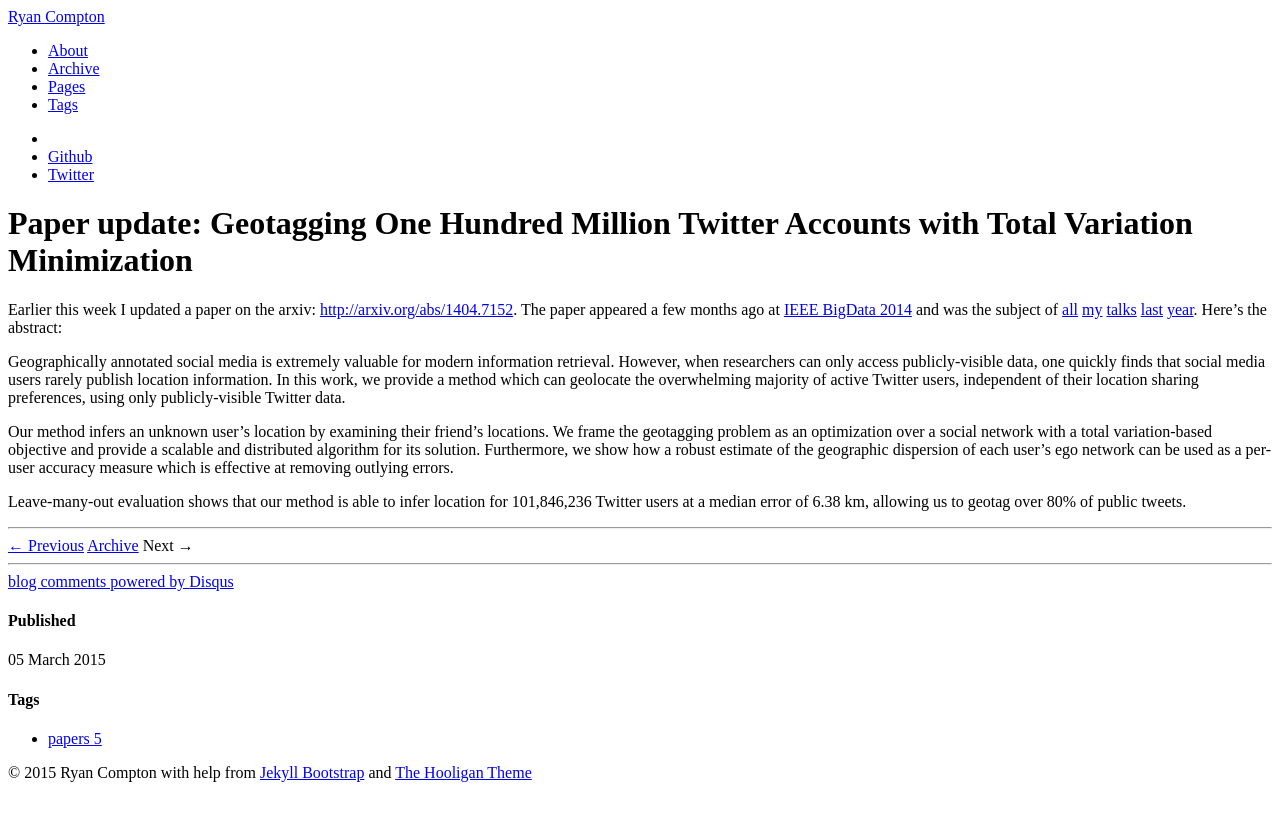
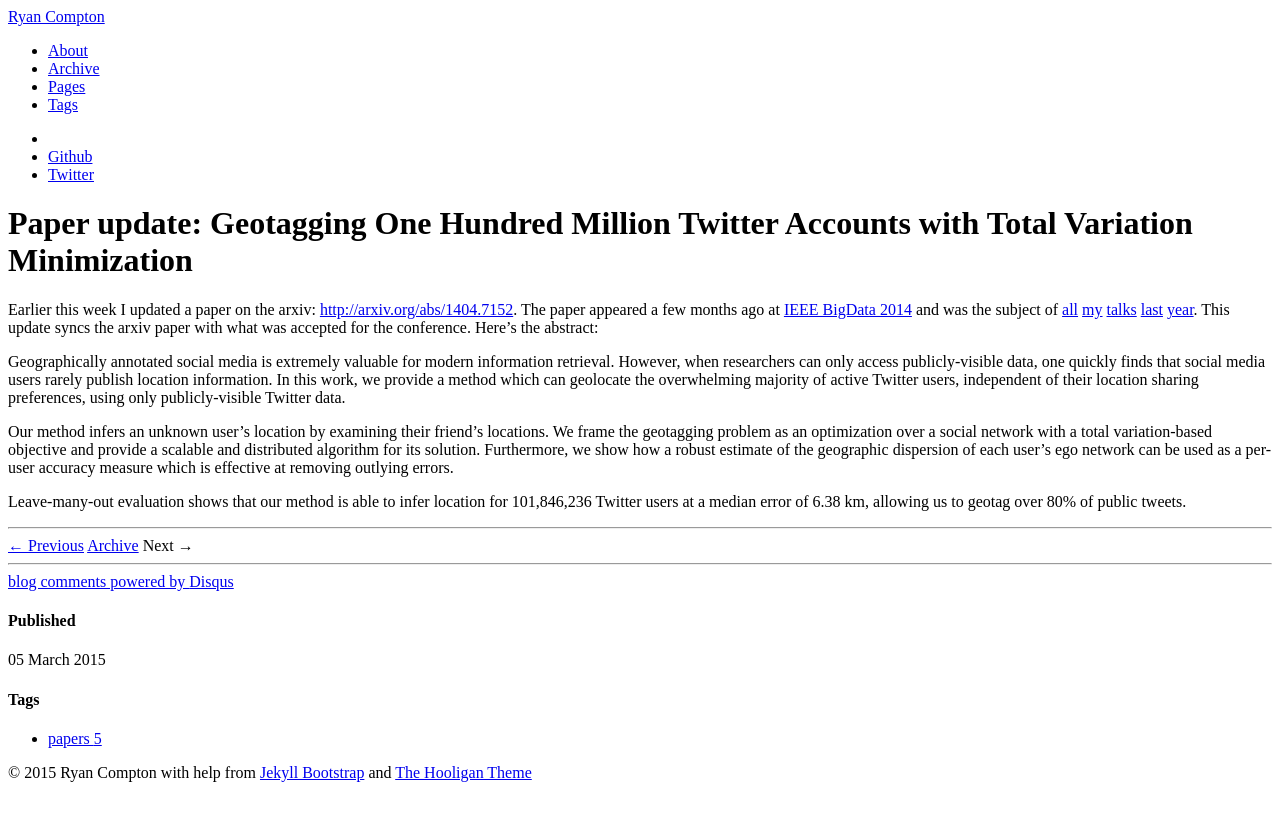
Before and after one commit to rcompton/ryancompton.net, a Jekyll site: the page built from _posts/2015-03-05-paper-update-geotagging-one-hundred-million-twitter-accounts-with-total-variation-minimization.md, in a window 1280 px wide. Shown: the top 821 px of the page. Built offline with Jekyll 4.4.1, drawn with Linux system fonts in a browser that asks for light colours; nearby versions of some CDN libraries; comment, search, counter and statistics services are not loaded.

Commit message:
geo paper update

```diff
--- a/_posts/2015-03-05-paper-update-geotagging-one-hundred-million-twitter-accounts-with-total-variation-minimization.md
+++ b/_posts/2015-03-05-paper-update-geotagging-one-hundred-million-twitter-accounts-with-total-variation-minimization.md
@@ -11,7 +11,7 @@ Earlier this week I updated a paper on the arxiv: [http://arxiv.org/abs/1404.715
 ) [my](http://calendar.ics.uci.edu/event.php?calendar=1&category=&event=1386&date=2015-01-16) [talks](http://wwwcontent.cs.ucr.edu/department/eventlookup/491
 ) [last](http://myweb.lmu.edu/yma/LMUMathSeminar.htm
 ) [year](http://web.csulb.edu/depts/math/?q=node/36
-).  Here's the abstract:
+).  This update syncs the arxiv paper with what was accepted for the conference. Here's the abstract:
 
 Geographically annotated social media is extremely valuable for modern information retrieval. However, when researchers can only access publicly-visible data, one quickly finds that social media users rarely publish location information. In this work, we provide a method which can geolocate the overwhelming majority of active Twitter users, independent of their location sharing preferences, using only publicly-visible Twitter data.
 
```
